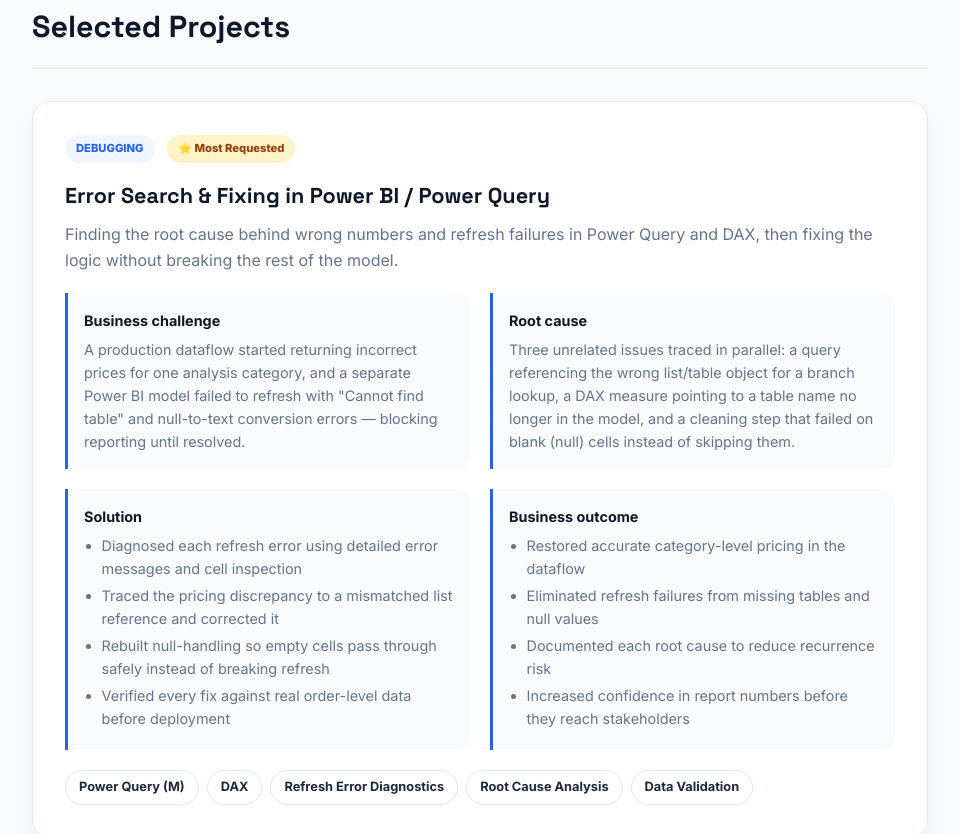
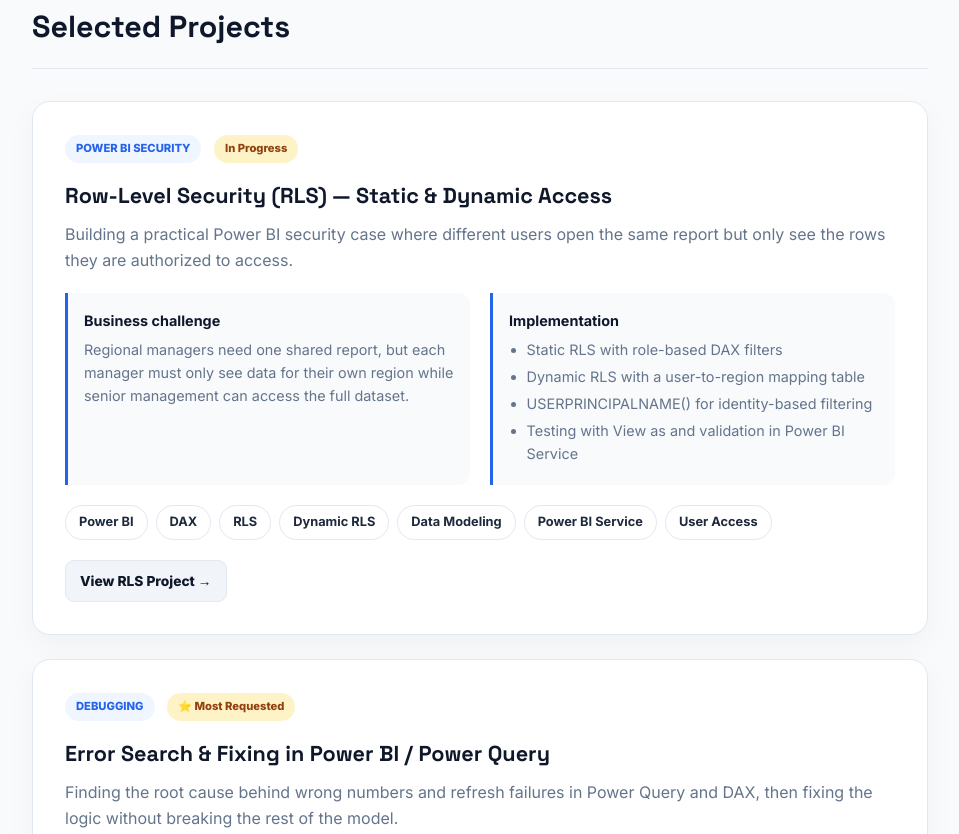
Before and after one commit to AnyKlymchuk/Power_BI_Portfolio, a plain HTML site: page index.html in a window 1280 px wide. Shown: the part 2775-3609 px from the top of the page, without its empty margins (160-1119 px from the left). Drawn offline with Linux system fonts and the light colour scheme.

Commit message:
Add RLS project to portfolio

```diff
--- a/index.html
+++ b/index.html
@@ -808,6 +808,43 @@
   <h2>Selected Projects</h2>
 
 <div class="project">
+    <span class="project-tag">Power BI Security</span>
+    <span class="project-featured">In Progress</span>
+    <h3>Row-Level Security (RLS) — Static & Dynamic Access</h3>
+    <p>Building a practical Power BI security case where different users open the same report but only see the rows they are authorized to access.</p>
+
+    <div class="project-grid">
+      <div class="box">
+        <strong>Business challenge</strong>
+        Regional managers need one shared report, but each manager must only see data for their own region while senior management can access the full dataset.
+      </div>
+      <div class="box">
+        <strong>Implementation</strong>
+        <ul>
+          <li>Static RLS with role-based DAX filters</li>
+          <li>Dynamic RLS with a user-to-region mapping table</li>
+          <li>USERPRINCIPALNAME() for identity-based filtering</li>
+          <li>Testing with View as and validation in Power BI Service</li>
+        </ul>
+      </div>
+    </div>
+
+    <div class="tools">
+      <span class="tool">Power BI</span>
+      <span class="tool">DAX</span>
+      <span class="tool">RLS</span>
+      <span class="tool">Dynamic RLS</span>
+      <span class="tool">Data Modeling</span>
+      <span class="tool">Power BI Service</span>
+      <span class="tool">User Access</span>
+    </div>
+
+    <div class="project-links">
+      <a href="https://github.com/AnyKlymchuk/Power_BI_Portfolio/tree/main/Power-BI-Row-Level-Security" target="_blank" rel="noopener noreferrer">View RLS Project →</a>
+    </div>
+  </div>
+
+<div class="project">
     <span class="project-tag">Debugging</span>
     <span class="project-featured">⭐ Most Requested</span>
     <h3>Error Search & Fixing in Power BI / Power Query</h3>
```
